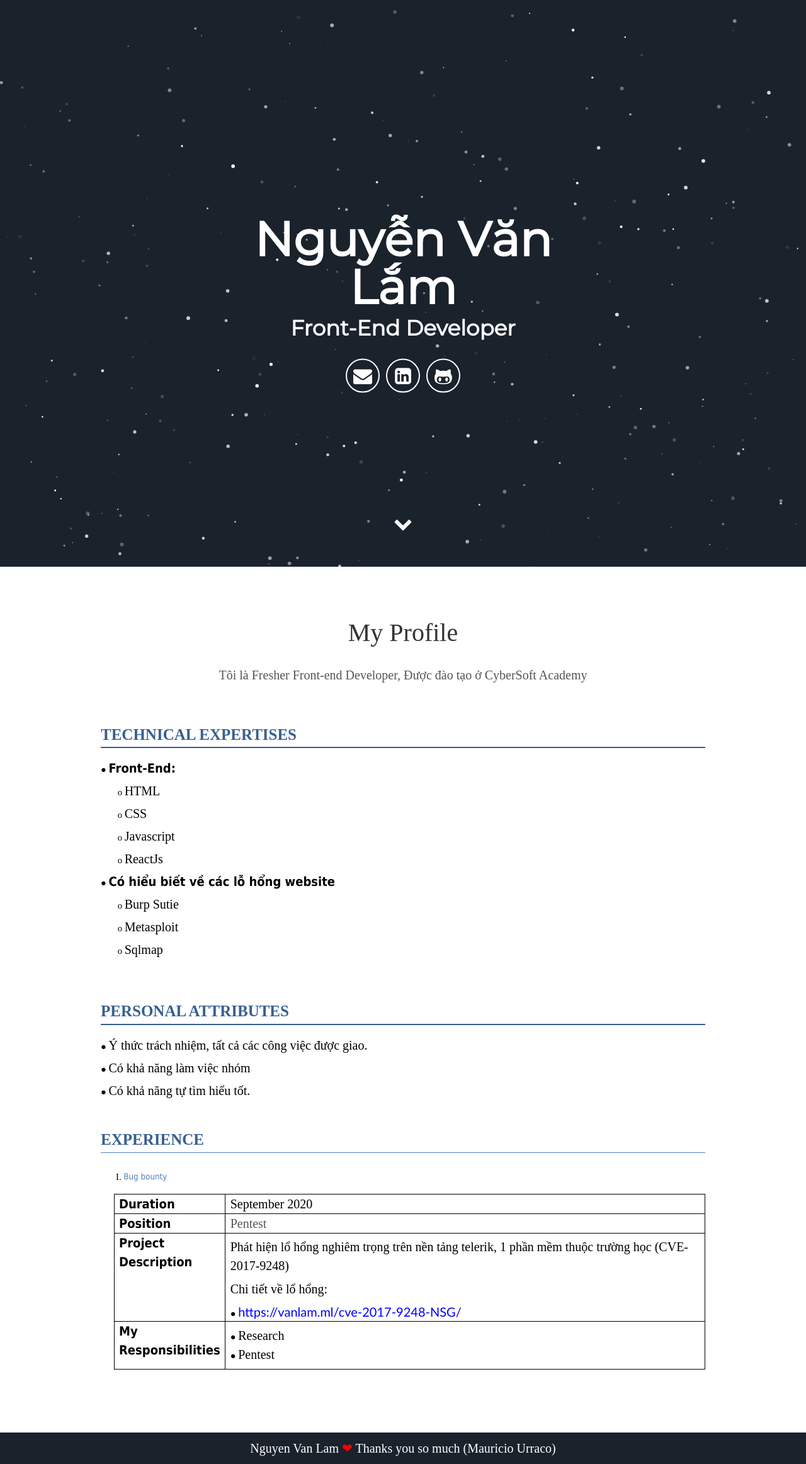
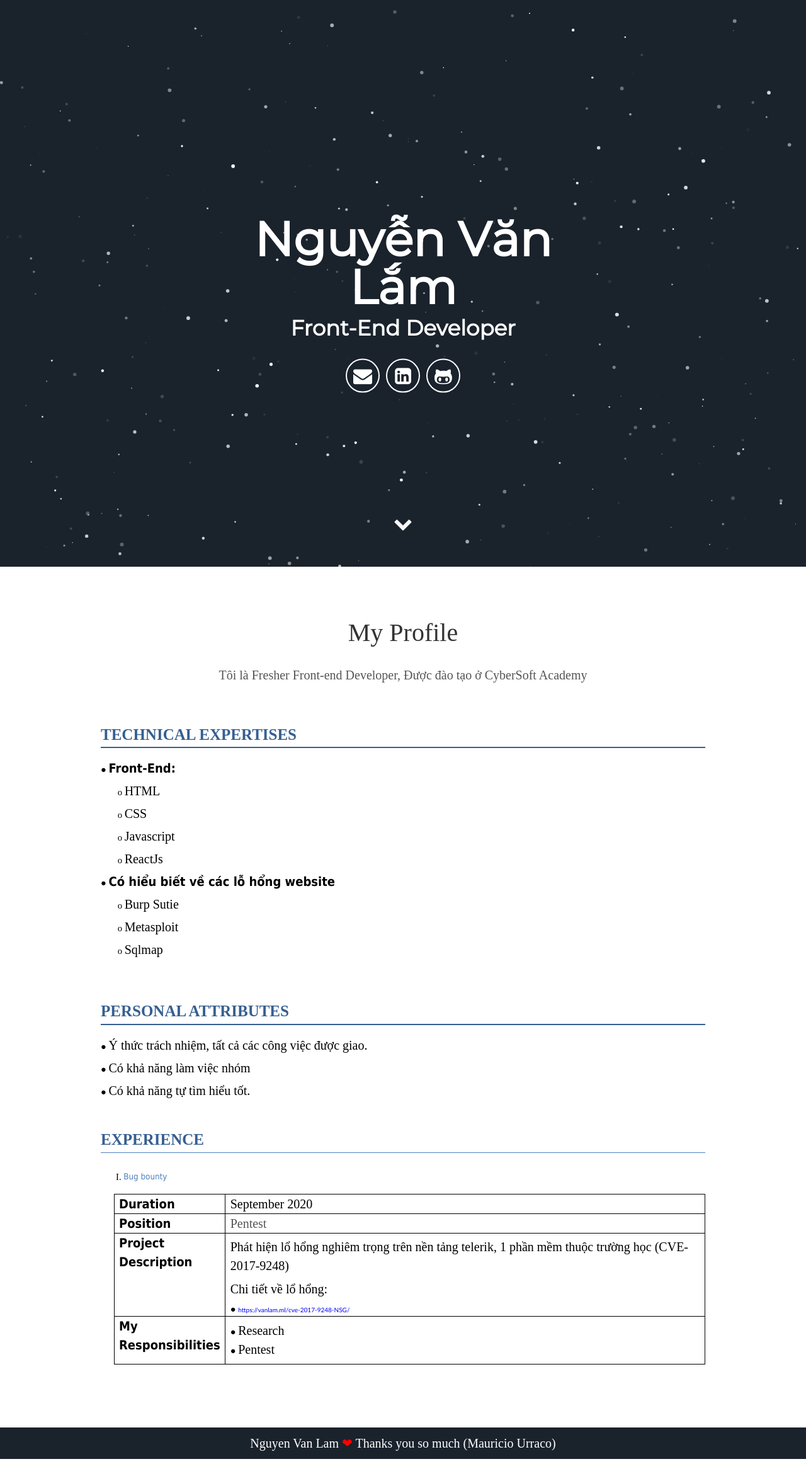
Before and after one commit to vanlam1412/cv, a Jekyll site: the page built from index.html, in a window 1280 px wide. Shown: the whole page at 63% size. Built offline with Jekyll 4.4.1, drawn with Linux system fonts in a browser that asks for light colours; some web fonts are replaced.

Commit message:
Update about.html

```diff
--- a/_includes/about.html
+++ b/_includes/about.html
@@ -82,7 +82,7 @@
                     <p class="c24" id="h.gjdgxs"><span class="c0" style="font-size: 20px;">Phát hiện lổ hổng nghiêm trọng trên nền tảng telerik, 1 phần mềm thuộc trường học (CVE-2017-9248) </span></p>
                     <p class="c24"><span class="c0" style="font-size: 20px;">Chi tiết về lổ hổng:</span></p>
                     <ul class="c6 lst-kix_list_19-0">
-                        <li class="c24 c14"><span class="c30" style="font-size: 20px;"><a class="c37" href="https://vanlam.ml/cve-2017-9248-NSG/">https://vanlam.ml/cve-2017-9248-NSG/</a></span></li>
+                        <li class="c24 c14"><span class="c30" style="font-size: 10px;"><a class="c37" href="https://vanlam.ml/cve-2017-9248-NSG/">https://vanlam.ml/cve-2017-9248-NSG/</a></span></li>
                     </ul>
                 </td>
             </tr>
```
